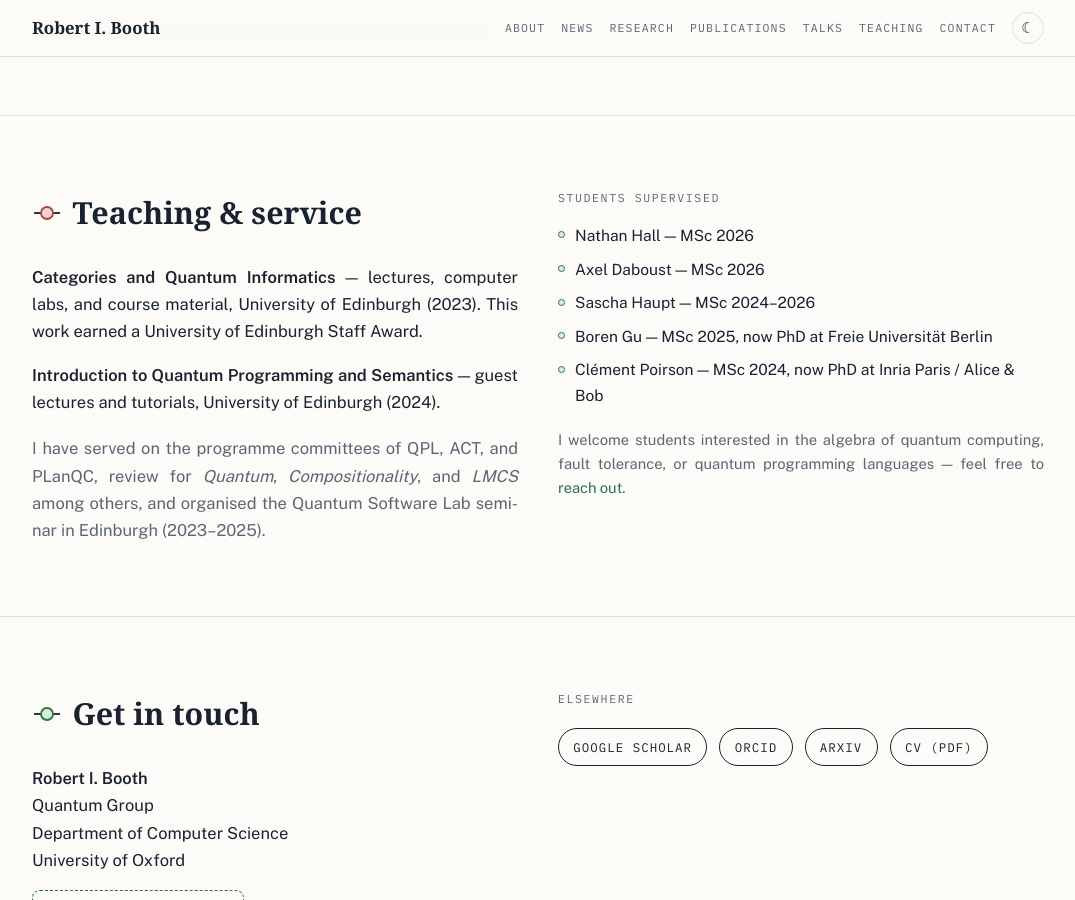
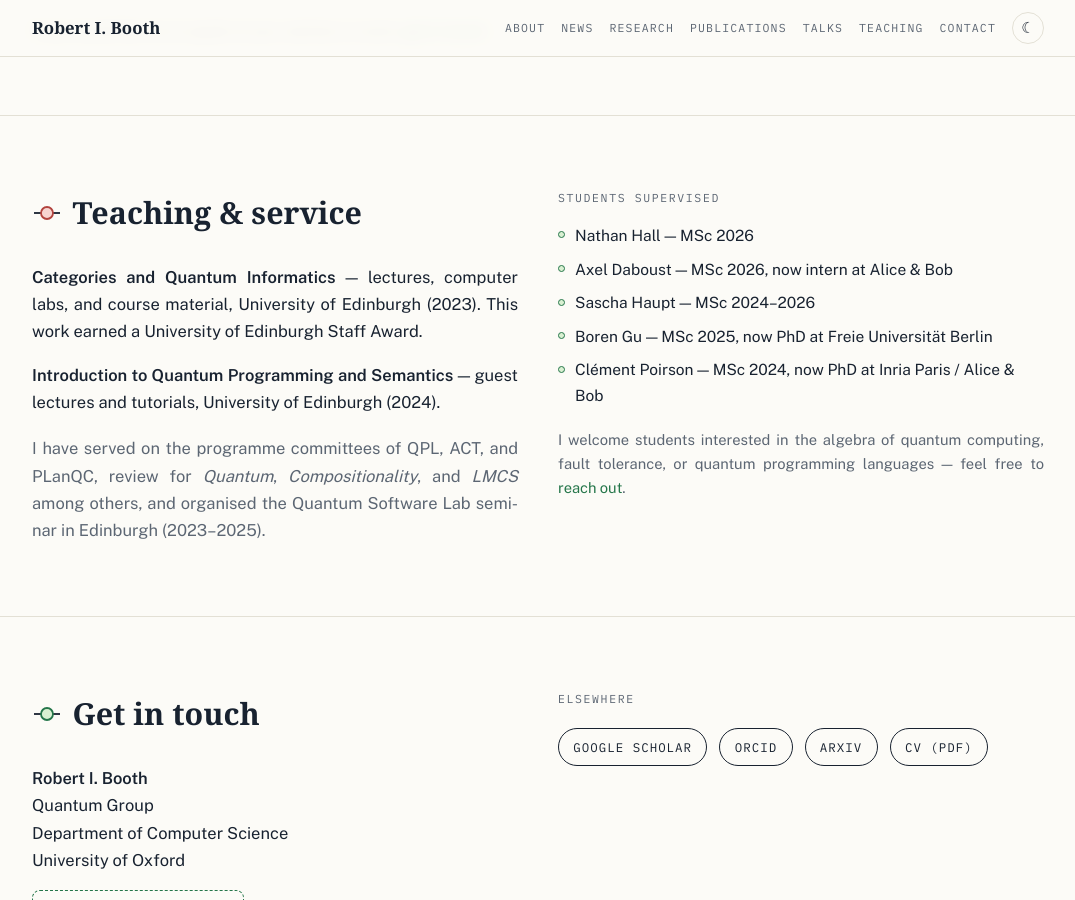
Before and after one commit to rivanbooth/rivanbooth.github.io, a Jekyll site: the page built from index.html, in a window 1280 px wide and 900 px high, scrolled down 7584 px. Shown: the whole window, without its empty margins (102-1177 px from the left). Built offline with Jekyll 4.4.1, drawn with Linux system fonts in a browser that asks for light colours; some web fonts are replaced.

Commit message:
Update students

```diff
--- a/_data/students.yml
+++ b/_data/students.yml
@@ -1,7 +1,7 @@
 # Students supervised.
 
 - "Nathan Hall — MSc 2026"
-- "Axel Daboust — MSc 2026"
+- "Axel Daboust — MSc 2026, now intern at Alice & Bob"
 - "Sascha Haupt — MSc 2024–2026"
 - "Boren Gu — MSc 2025, now PhD at Freie Universität Berlin"
 - "Clément Poirson — MSc 2024, now PhD at Inria Paris / Alice &amp; Bob"
```
